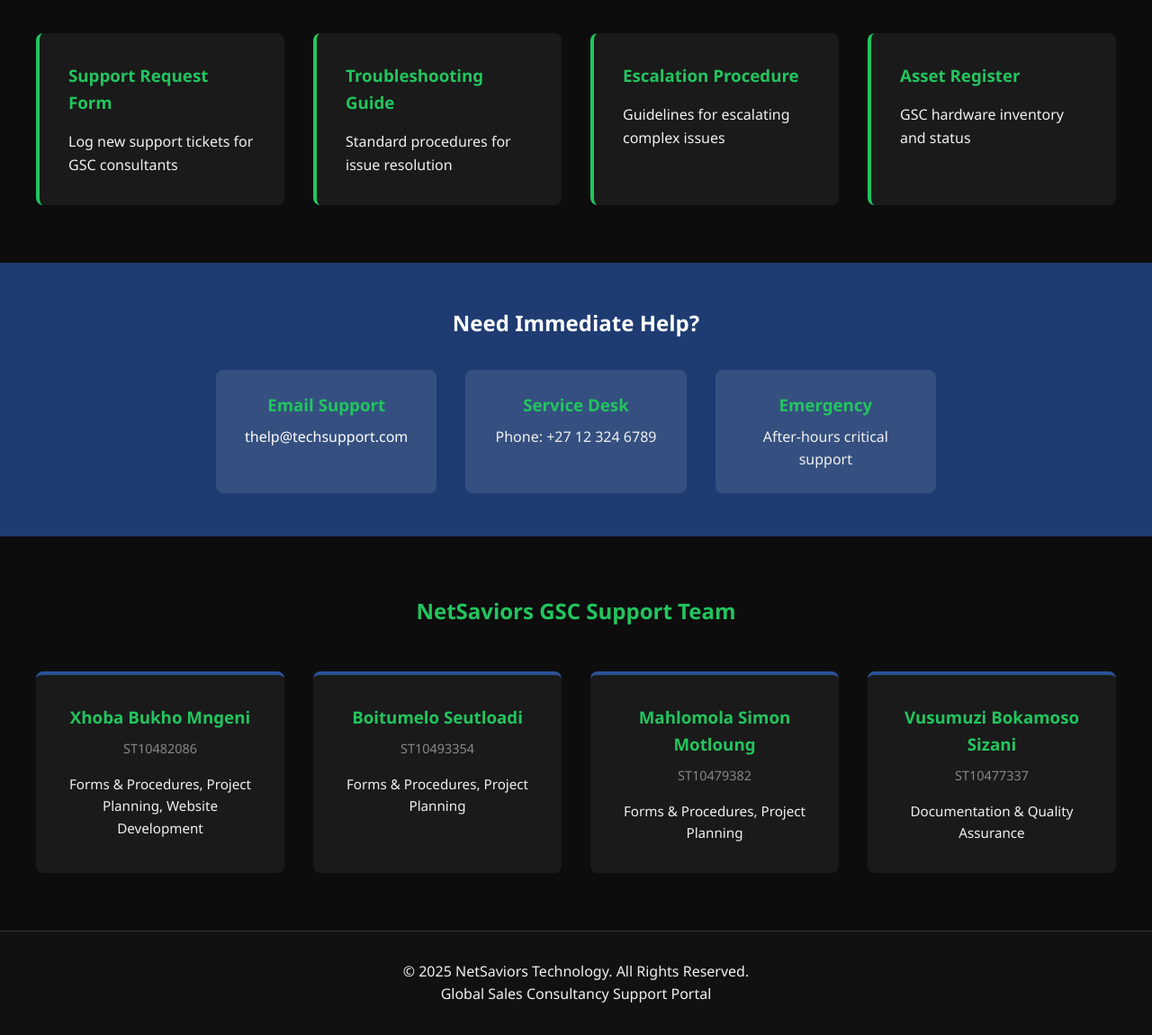
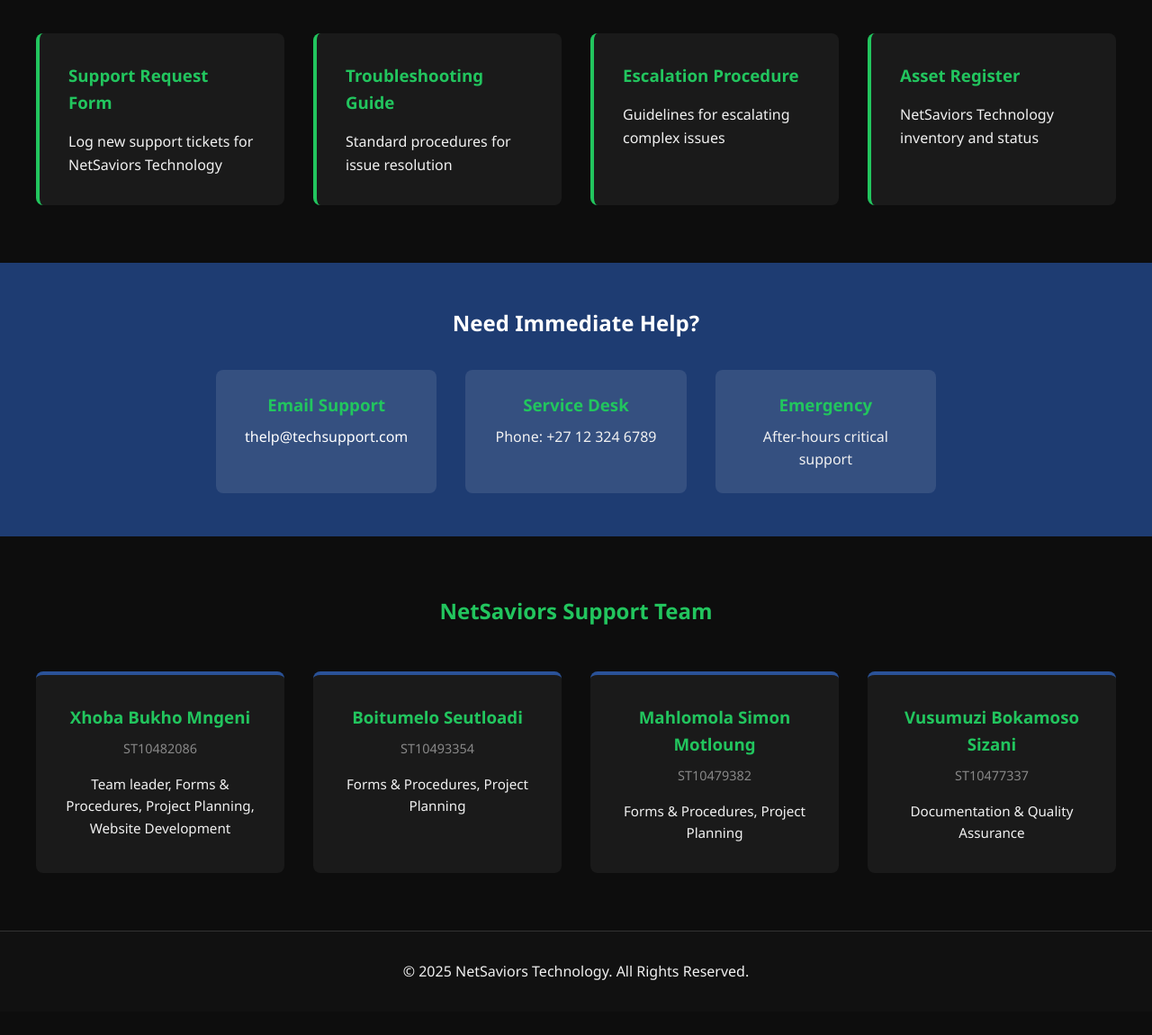
Before and after one commit to Xhoba-Mngeni/NetSaviors-Technolgy, a plain HTML site: page index.html in a window 1280 px wide. Shown: the part 558-1708 px from the top of the page at 90% size. After the commit the page ends 1682 px from the top, so only its background shows below. Drawn offline with Linux system fonts and the light colour scheme.

Commit message:
final changes

```diff
--- a/index.html
+++ b/index.html
@@ -3,7 +3,7 @@
 <head>
     <meta charset="UTF-8">
     <meta name="viewport" content="width=device-width, initial-scale=1.0">
-    <title>NetSaviors Technology - GSC Support Portal</title>
+    <title>NetSaviors Technology Support Portal</title>
     <link rel="stylesheet" href="style.css">
 </head>
 <body>
@@ -27,8 +27,8 @@
     <!-- Hero Section -->
     <section id="home" class="hero">
         <div class="hero-content">
-            <h1>GSC Support Portal</h1>
-            <p>NetSaviors Technology - Your dedicated IT support team for Global Sales Consultancy</p>
+            <h1>NetSaviors Technology Support Portal</h1>
+            <p>NetSaviors Technology - Your dedicated IT support team for NetSaviors Technology</p>
             <div class="hero-buttons">
                 <a href="support-log-form.html" class="btn btn-primary">Log Support Ticket</a>
                 <a href="troubleshoot.html" class="btn btn-secondary">Troubleshooting Guide</a>
@@ -42,7 +42,7 @@
         <div class="link-grid">
             <a href="support-log-form.html" class="link-card">
                 <h3>Support Request Form</h3>
-                <p>Log new support tickets for GSC consultants</p>
+                <p>Log new support tickets for NetSaviors Technology</p>
             </a>
             <a href="troubleshooting.html" class="link-card">
                 <h3>Troubleshooting Guide</h3>
@@ -54,7 +54,7 @@
             </a>
             <a href="assets.html" class="link-card">
                 <h3>Asset Register</h3>
-                <p>GSC hardware inventory and status</p>
+                <p>NetSaviors Technology inventory and status</p>
             </a>
         </div>
     </section>
@@ -80,12 +80,12 @@
 
     <!-- Team Section -->
     <section class="team">
-        <h2>NetSaviors GSC Support Team</h2>
+        <h2>NetSaviors Support Team</h2>
         <div class="team-grid">
             <div class="team-member">
                 <h3>Xhoba Bukho Mngeni</h3>
                 <p class="student-id">ST10482086</p>
-                <p class="role">Forms & Procedures, Project Planning, Website Development</p>
+                <p class="role">Team leader, Forms & Procedures, Project Planning, Website Development</p>
             </div>
             <div class="team-member">
                 <h3>Boitumelo Seutloadi</h3>
@@ -109,7 +109,6 @@
     <footer>
         <div class="footer-content">
             <p>&copy; 2025 NetSaviors Technology. All Rights Reserved.</p>
-            <p>Global Sales Consultancy Support Portal</p>
         </div>
     </footer>
 
```
Also changed, not shown: support-log-form.html (+1 -2 lines).
